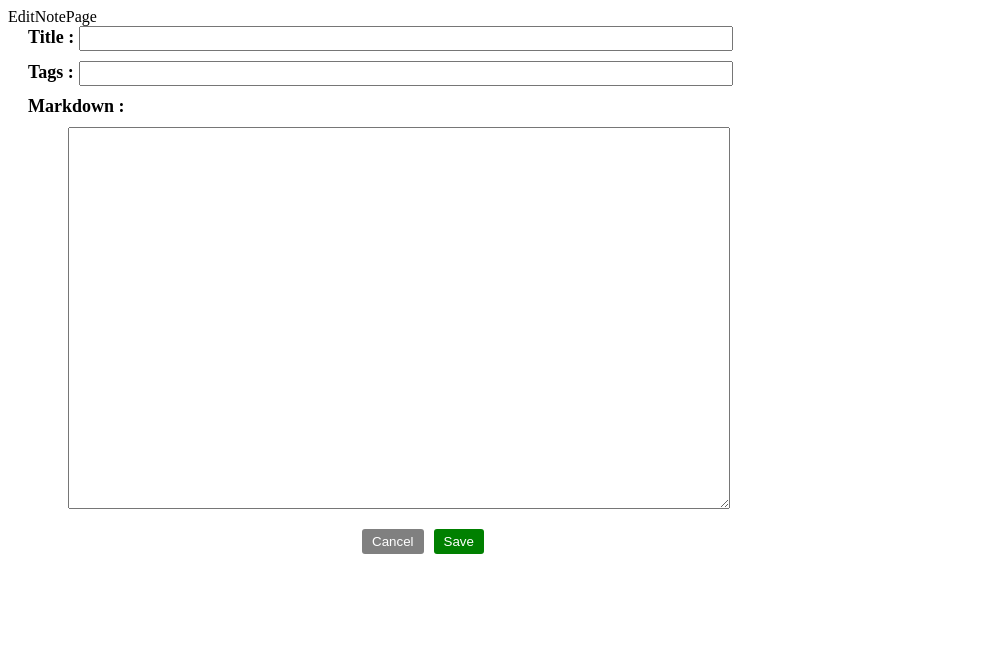
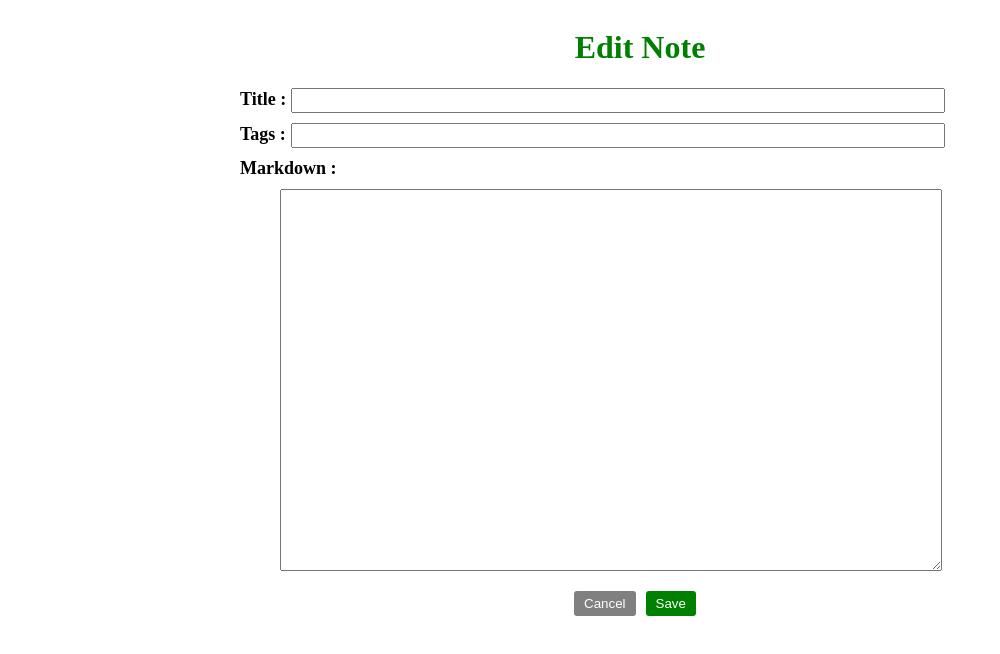
Before and after one commit to JohnMwendwa/notes-app, a React (Vite) app: page /1/edit in a window 1280 px wide. Shown: the top 654 px of the page, without its empty margins (0-1000 px from the left). Built offline with nearby package versions, Linux system fonts and the light colour scheme.

Commit message:
style the Edit note page

```diff
--- a/src/pages/EditNotePage.tsx
+++ b/src/pages/EditNotePage.tsx
@@ -1,7 +1,19 @@
 import { useParams } from "react-router-dom";
+import styled from "styled-components";
 
 import NoteForm from "../components/NoteForm";
 import { useNotesContext } from "../context/NotesContext";
+
+const Container = styled.div`
+  display: flex;
+  flex-direction: column;
+  align-items: center;
+  margin: 0 0 30px;
+`;
+
+const Title = styled.h1`
+  color: green;
+`;
 
 export default function EditNotePage() {
   const { id } = useParams();
@@ -10,9 +22,9 @@ export default function EditNotePage() {
   const note = notes[noteIdx];
 
   return (
-    <div>
-      EditNotePage
+    <Container>
+      <Title> Edit Note</Title>
       <NoteForm {...note} onSubmit={onUpdateNote} />
-    </div>
+    </Container>
   );
 }
```
